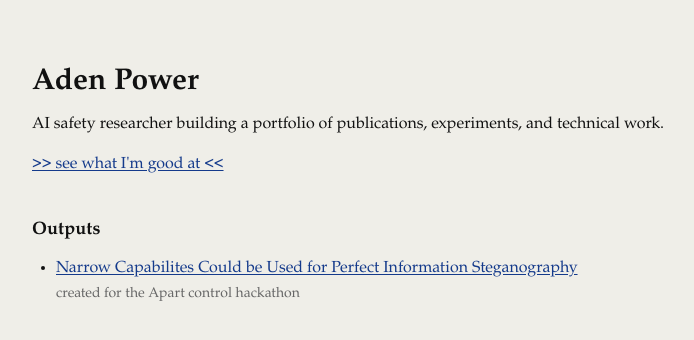
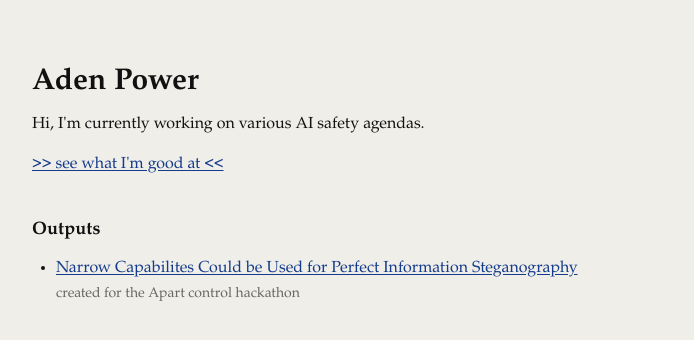
Before and after one commit to OrcaStructure/aden, a Next.js app in the folder adenhome/: page / in a window 1280 px wide. Shown: the top 340 px of the page, without its empty margins (248-942 px from the left). Built offline with nearby package versions, Linux system fonts and the light colour scheme; no server answers.

Commit message:
slight update

```diff
--- a/adenhome/src/app/page.js
+++ b/adenhome/src/app/page.js
@@ -59,7 +59,7 @@ export default async function HomePage() {
 
       <h1 className="text-3xl font-semibold">Aden Power</h1>
       <p className="mt-3">
-        AI safety researcher building a portfolio of publications, experiments, and technical work.
+        Hi, I'm currently working on various AI safety agendas.
       </p>
 
       <p className="mt-4">
```
